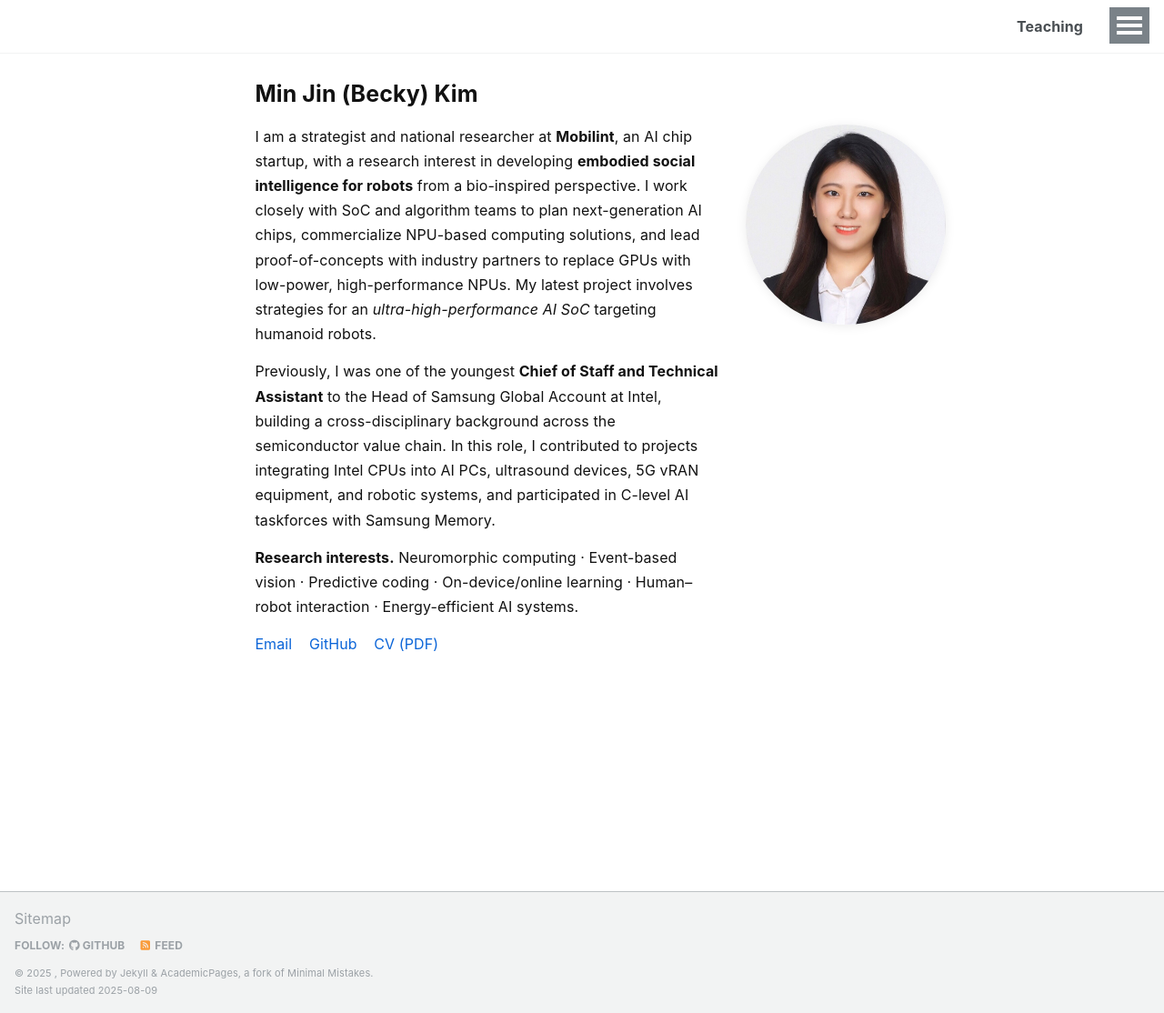
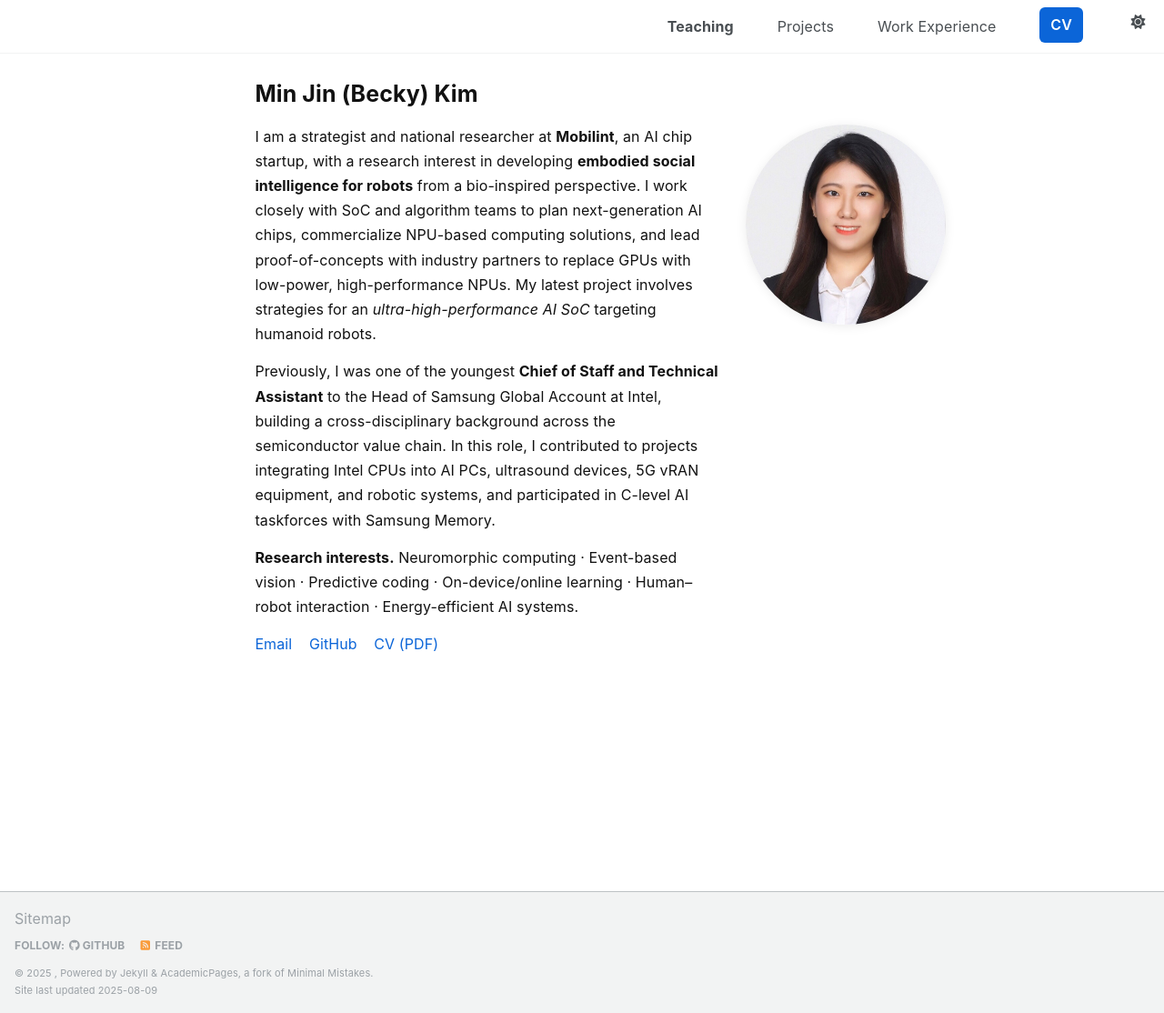
Before and after one commit to becky930/becky930.github.io, a Jekyll site: the page built from _pages/about.md, in a window 1280 px wide and 1114 px high. Shown: the whole window at 91% size. Built offline with Jekyll 4.4.1, drawn with Linux system fonts in a browser that asks for light colours; some web fonts are replaced; a script that is not in the unit is left out.

Commit message:
Update masthead.html
드롭다운 토글/hidden-links를 제거하고 항상 오른쪽 정렬로 고정

```diff
--- a/_includes/masthead.html
+++ b/_includes/masthead.html
@@ -3,8 +3,8 @@
 <div class="masthead">
   <div class="masthead__inner-wrap">
     <div class="masthead__menu">
-      <nav id="site-nav" class="greedy-nav">
-        <button><div class="navicon"></div></button>
+      <nav id="site-nav" class="greedy-nav masthead__menu">
+        <!-- 드롭다운 토글 제거됨 -->
         <ul class="visible-links">
           {% for link in site.data.navigation.main %}
             {% if link.url contains 'http' %}
@@ -14,11 +14,15 @@
             {% endif %}
             <li class="masthead__menu-item"><a href="{{ domain }}{{ link.url }}">{{ link.title }}</a></li>
           {% endfor %}
+          <!-- 테마 토글은 유지 (오른쪽 끝) -->
           <li id="theme-toggle" class="masthead__menu-item persist tail">
-            <a role="button" aria-labelledby="theme-icon"><i id="theme-icon" class="fa-solid fa-sun" aria-hidden="true" title="toggle theme"></i></a>
+            <a role="button" aria-labelledby="theme-icon">
+              <i id="theme-icon" class="fa-solid fa-sun" aria-hidden="true" title="toggle theme"></i>
+            </a>
           </li>
         </ul>
-        <ul class="hidden-links hidden"></ul>
+
+        <!-- hidden-links 드롭다운 완전히 삭제 -->
       </nav>
     </div>
   </div>
```
